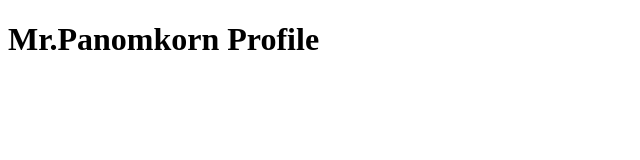
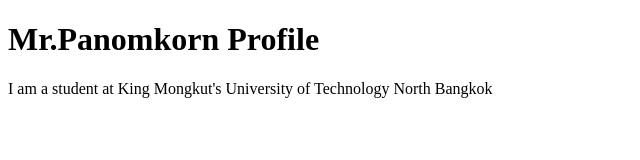
Before and after one commit to aloloal123/github-desktop-project-sec2, a plain HTML site: page index.html in a window 1280 px wide. Shown: the whole page, without its empty margins (0-640 px from the left). Drawn offline with Linux system fonts and the light colour scheme.

Commit message:
Add information
add information

```diff
--- a/index.html
+++ b/index.html
@@ -7,5 +7,7 @@
 </head>
 <body>
     <h1>Mr.Panomkorn Profile</h1>
+    <p>I am a student at King Mongkut's University of Technology
+        North Bangkok</p>
 </body>
 </html>
```
